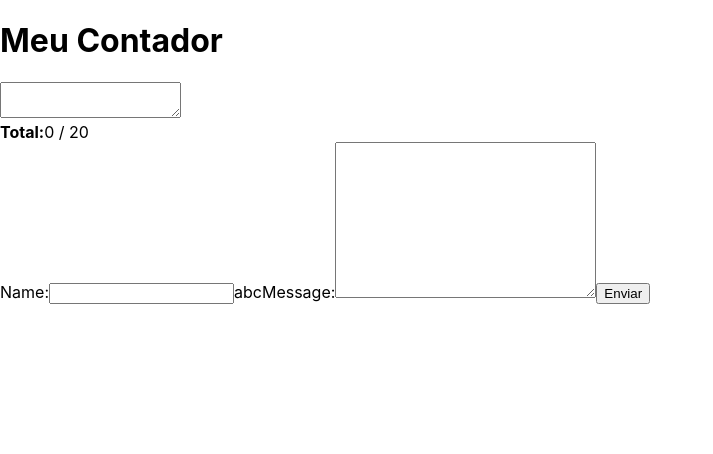
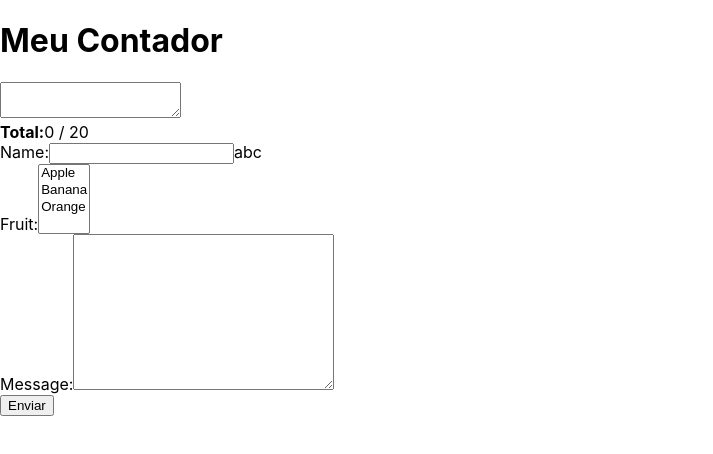
Before and after one commit to luiscns-alt/react-introducao, a React (Create React App) app in the folder my-app/: page / in a window 1280 px wide. Shown: the top 454 px of the page, without its empty margins (0-713 px from the left). Built offline with nearby package versions, Linux system fonts and the light colour scheme.

Commit message:
controlando selects

```diff
--- a/my-app/src/MyForm.js
+++ b/my-app/src/MyForm.js
@@ -6,8 +6,15 @@
 
         this.state = {
             name: 'abc',
+            fruit: 'Orange',
             message: '',
         }
+
+        this.fruits = [
+            { 'name': 'Apple', 'value': 'apple' },
+            { 'name': 'Banana', 'value': 'banana' },
+            { 'name': 'Orange', 'value': 'orange' },
+        ]
 
         this.handleChange = this.handleChange.bind(this);
     }
@@ -22,14 +29,28 @@
         const { state } = this;
         return (
             <form>
+                <div>
                     <label>
                         Name:
                         <input type='text' name='name' valeu={state.name} onChange={this.handleChange} />{state.name}
                     </label>
+                </div>
+                <div>
+                    <label>
+                        Fruit:
+                        <select value={state.fruit} multiple={true}>
+                            {
+                                this.fruits.map(fruit => <option value={fruit.value}>{fruit.name}</option>)
+                            }
+                        </select>
+                    </label>
+                </div>
+                <div>
                     <label>
                         Message:
                         <textarea value={state.message} name="" id="" cols="30" rows="10" />
                     </label>
+                </div>
                 <input type="submit" value='Enviar' />
             </form>
         );
```
Lines whose indentation alone changed are shown as unchanged.
